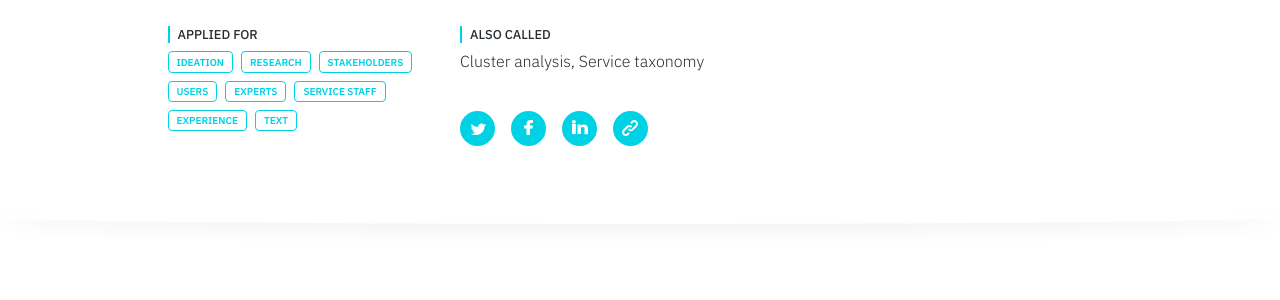
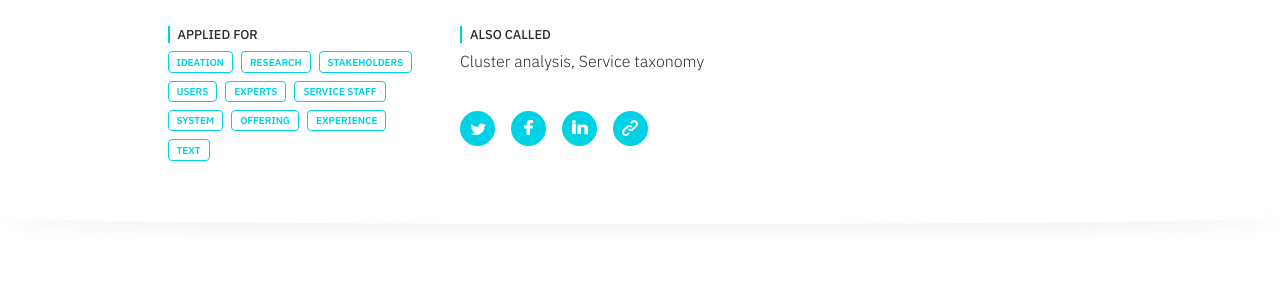
Before and after one commit to service-design-tools/sdt-website, a Jekyll site: the page built from _tools/card-sorting.md, in a window 1280 px wide. Shown: the part 395-695 px from the top of the page. Built offline with Jekyll 4.4.1, drawn with Linux system fonts in a browser that asks for light colours; some of the changed text lies outside the part shown.

Commit message:
Update tool “card-sorting”

```diff
--- a/_tools/card-sorting.md
+++ b/_tools/card-sorting.md
@@ -11,6 +11,8 @@ properties:
     - Experts
     - Service Staff
   what:
+    - System
+    - Offering
     - Experience
   how:
     - Text
```
Also changed, not shown: other parts of _tools/card-sorting.md (+1 -1 lines).
